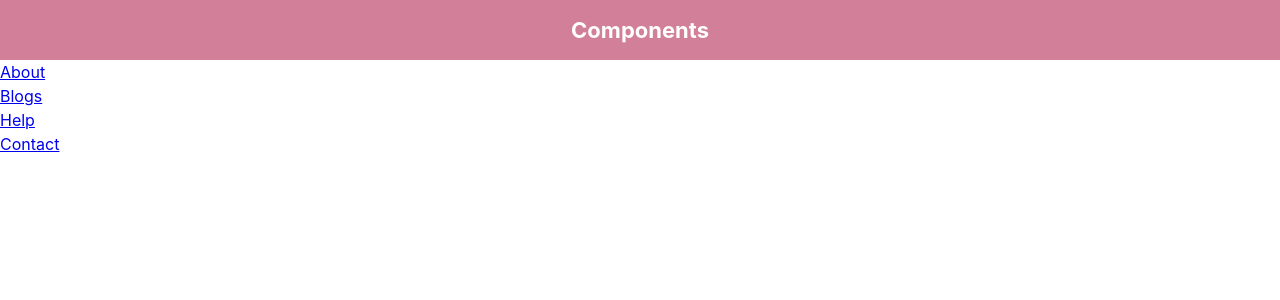
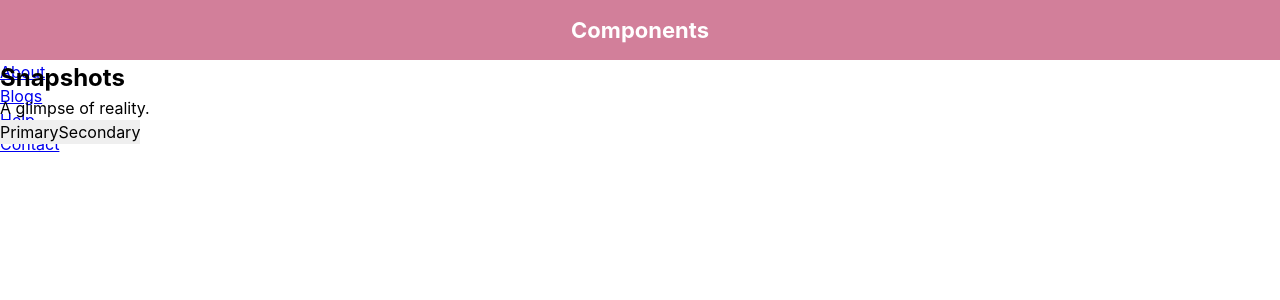
Before and after one commit to rstrauman/components, a React (Create React App) app: page / in a window 1280 px wide. Shown: the top 300 px of the page. Built offline with nearby package versions, Linux system fonts and the light colour scheme.

Commit message:
finished button and banner jsx

```diff
--- a/src/App.js
+++ b/src/App.js
@@ -1,4 +1,5 @@
 import Header from './components/Header';
+import Banner from './components/Banner';
 
 function App() {
     const navbarItem = [
@@ -8,11 +9,19 @@ function App() {
         {index: 3, name: 'Contact', url: '#'}
     ];
 
+    const btns = [
+        { index: 0, text: "Primary", style: "primary" },
+        { index: 1, text: "Secondary", style: "secondary" }
+    ];
+
     let isClicked = false;
 
     return (
         <>
             <Header navbarItem={navbarItem}/>
+            <main>
+                <Banner isClicked={isClicked} btns={btns}/>
+            </main>
         </>
     );
 }
--- a/src/components/Banner.js
+++ b/src/components/Banner.js
@@ -3,9 +3,10 @@ import Button from './Button';
 function Banner(props) {
     return (
         <section>
-            <h2>Banner Section</h2>
-            <p>Future Text</p>
-            <Button isClicked={props.isClicked}/>
+            <h2>Snapshots</h2>
+            <p>A glimpse of reality.</p>
+            <Button isClicked={props.isClicked} btns={props.btns}/>
+            {/* <Button isClicked={props.isClicked} btns={props.btns}/> */}
         </section>
     );
 }
--- a/src/components/Button.js
+++ b/src/components/Button.js
@@ -1,8 +1,12 @@
 function Button(props) {
     return (
-        <button className={props.isClicked ? 'click' : 'no-click'}>
-            { props.isClicked ? 'Clicked' : 'Click Me!' }
-        </button>
+        <>
+            {props.btns.map(btns => (
+                <button key={btns.index} className={btns.style}>
+                    {btns.text}
+                </button>
+            ))}
+        </>
     );
 }
 
```
